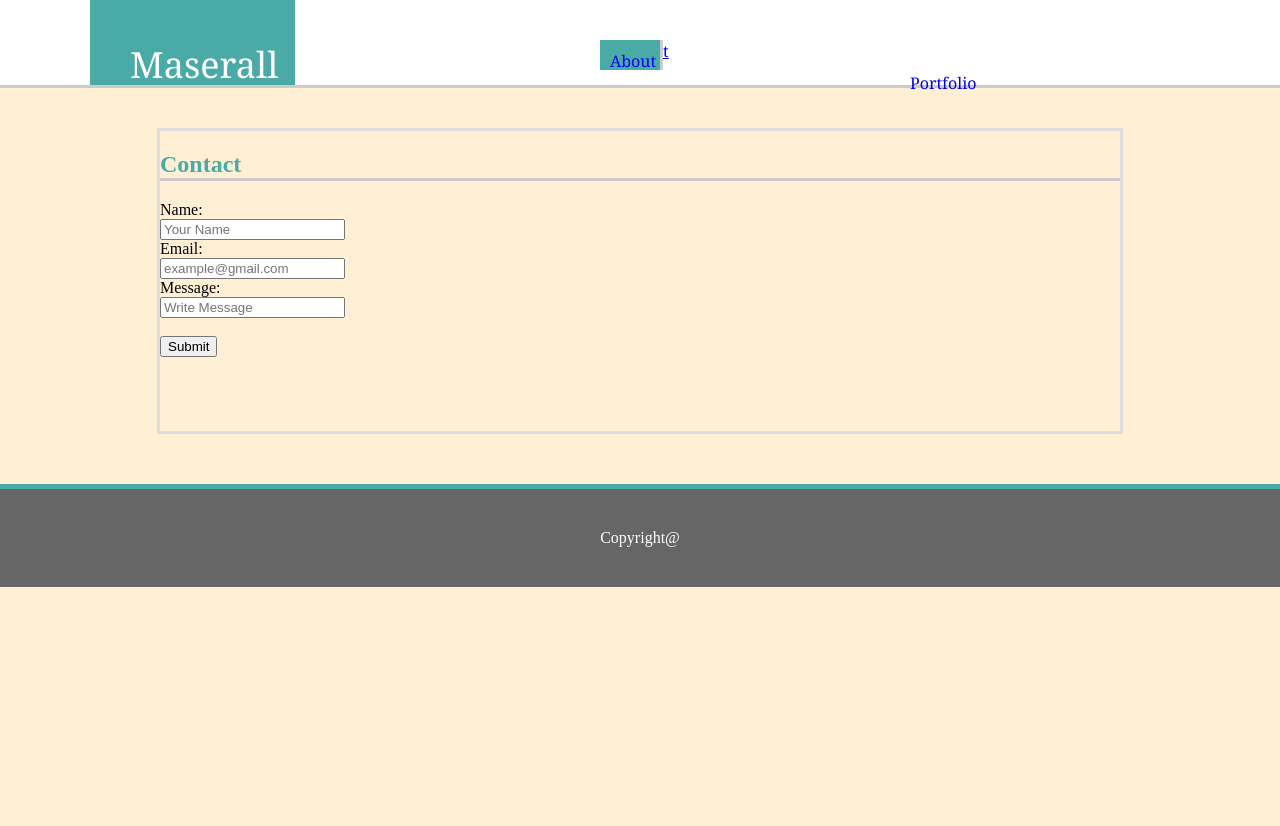
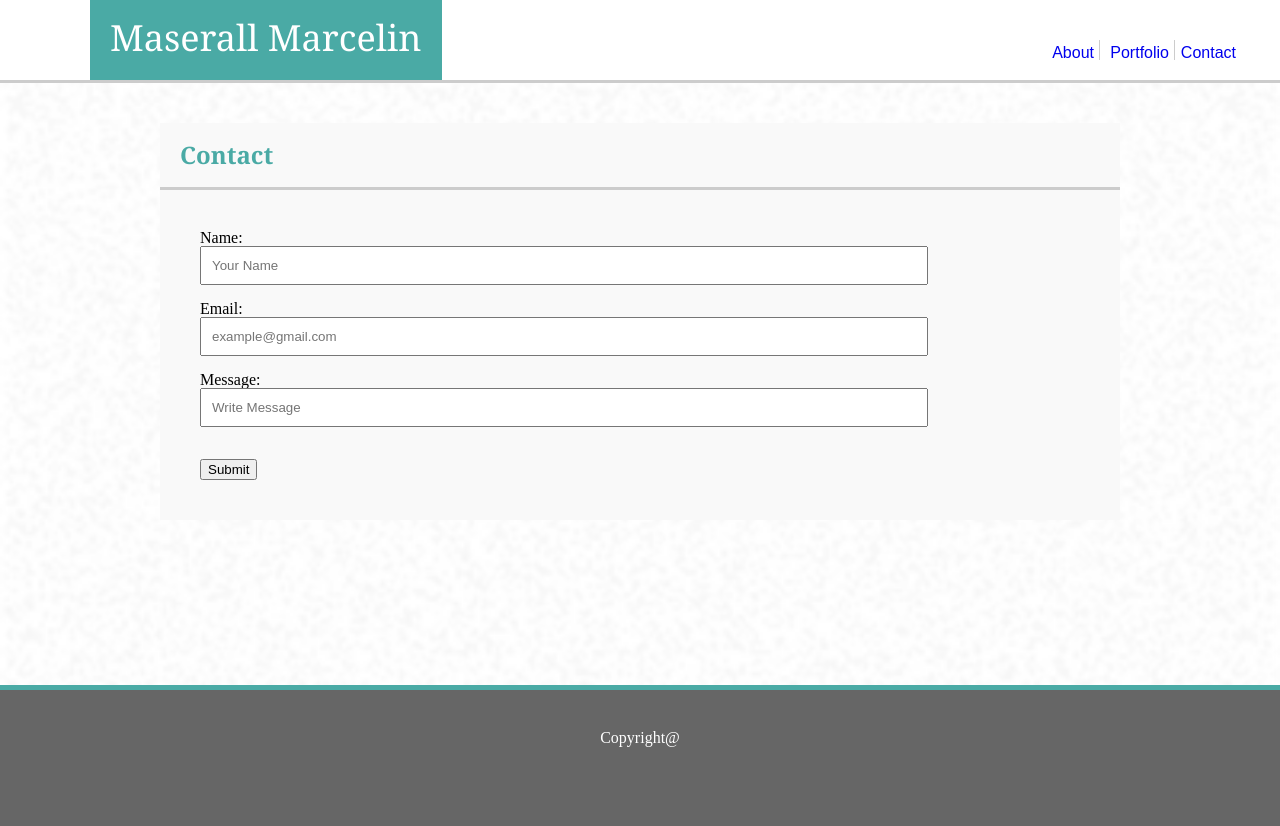
Before and after one commit to Maserallm/Basic-Portfolio, a plain HTML site: page contact.html in a window 1280 px wide. Before the commit the page ends 800 px from the top, so only its background shows below. Drawn offline with Linux system fonts and the light colour scheme.

Commit message:
website update

```diff
--- a/assets/css/reset.css
+++ b/assets/css/reset.css
@@ -0,0 +1,147 @@
+/* http://meyerweb.com/eric/tools/css/reset/
+   v2.0 | 20110126
+   License: none (public domain)
+*/
+
+html,
+body,
+div,
+span,
+applet,
+object,
+iframe,
+h1,
+h2,
+h3,
+h4,
+h5,
+h6,
+p,
+blockquote,
+pre,
+a,
+abbr,
+acronym,
+address,
+big,
+cite,
+code,
+del,
+dfn,
+em,
+img,
+ins,
+kbd,
+q,
+s,
+samp,
+small,
+strike,
+strong,
+sub,
+sup,
+tt,
+var,
+b,
+u,
+i,
+center,
+dl,
+dt,
+dd,
+ol,
+ul,
+li,
+fieldset,
+form,
+label,
+legend,
+table,
+caption,
+tbody,
+tfoot,
+thead,
+tr,
+th,
+td,
+article,
+aside,
+canvas,
+details,
+embed,
+figure,
+figcaption,
+footer,
+header,
+hgroup,
+menu,
+nav,
+output,
+ruby,
+section,
+summary,
+time,
+mark,
+audio,
+video {
+
+  /* Box-model */
+  padding: 0;
+
+  /* Positioning */
+  margin: 0;
+  font: inherit;
+
+  /* Typography */
+  font-size: 100%;
+  vertical-align: baseline;
+
+  /* Visual */
+  border: 0;
+}
+
+/* HTML5 display-role reset for older browsers */
+article,
+aside,
+details,
+figcaption,
+figure,
+footer,
+header,
+hgroup,
+menu,
+nav,
+section {
+  display: block;
+}
+
+body {
+  line-height: 1;
+}
+
+ol,
+ul {
+  list-style: none;
+}
+
+blockquote,
+q {
+  quotes: none;
+}
+
+blockquote:before,
+blockquote:after,
+q:before,
+q:after {
+
+  /* Misc */
+  content: "";
+  content: none;
+}
+
+table {
+  border-spacing: 0;
+
+  /* Visual */
+  border-collapse: collapse;
+}
--- a/assets/css/style.css
+++ b/assets/css/style.css
@@ -1,11 +1,15 @@
 body {
     margin: 0 auto;
-    background: papayawhip;
+    padding: 0;
+    background-image: url(../images/so-white.png);
+    background-size: cover;
+    background-position: center;
+}
 
-}
 
 .menu {
     position: relative;
+    box-sizing: border-box;
     background: #ffffff;
     border-bottom: solid #cccccc;
     margin-bottom: 40px;
@@ -16,89 +20,53 @@ body {
     text-align: center;
 }
 
+#about-relative,
+#contact-relative,
+#portfolio-relative {
+    font-family: 'Arial', 'Helvetica Neue', Helvetica, sans-serif;
+}
+
+a:visited {
+    color: currentColor;
+}
+
+a:hover {
+    color: black;
+}
+
 #mynameRelative {
     color: #ffffff;
     background: #4aaaa5;
     position: absolute;
-    contain: content;
-    overflow-inline: visible;
-    text-align: center;
+    inline-size: auto;
     top: 0px;
-    left: 70px;
-    padding: 40px;
-    width: 125px;
-    float: left;
-    margin-left: 20px;
-    height: 5px;
+    left: 90px;
+    padding: 20px;
+    height: 40px;
     font-size: 36px;
 }
 
 #about-relative {
     position: absolute;
-    background: #4aaaa5;
-    right: 0px;
-    left: 600px;
-    padding: 10px;
-    border-right: solid #cccccc;
-    width: 40px;
+    /* background: #4aaaa5; */
+    right: 180px;
+    padding: 5px;
+    border-right: 1px solid #cccccc;
     height: 10px;
 
 }
 
-#contact-relative{
+#contact-relative {
     position: absolute;
-    contain: content;
-    right: 0px;
-    left: 740px;
-    padding: 10px;
+    right: 39px;
+    padding: 5px;
+    height: 10px;
 }
 
-#portfolio-relative{
+#portfolio-relative {
     position: absolute;
-    contain: content;
-    overflow: scroll
-    right: 0px;
-    left: 900px;
-    padding: 10px;
+    padding: 5px;
+    right: 105px;
+    border-right: 1px solid #cccccc;
+    height: 10px;
 }
-
-.wrapper {
-    border: solid #dddddd;
-    contain: content;
-    width: 960px;
-    height: 300px;
-    margin: 0 auto;
-}
-
-h2 {
-    color: #4aaaa5;
-    border-bottom: solid #cccccc;
-}
-
-#bio-image {
-    float: left;
-    padding: 20px;
-    margin: 0 auto;
-    width: 300px;
-    height: 200px;
-}
-
-.content {
-
-
-}
-
-p {
-    font-family: 'Arial', 'Helvetica Neue', Helvetica, sans-serif;
-}
-
-footer {
-    background: #666666;
-    color: #ffffff;
-    margin-top: 50px;
-    position: sticky;
-    padding: 40px;
-    margin-bottom: 0px;
-    border-top: 5px solid #4aaaa5;
-    text-align: center;
-}
--- /dev/null
+++ b/assets/css/style2.css
@@ -0,0 +1,87 @@
+p {
+    font-family: 'Arial', 'Helvetica Neue', Helvetica, sans-serif;
+    margin-top: 30px;
+}
+
+footer {
+    background: #666666;
+    color: #ffffff;
+    margin-top: 165px;
+    position: sticky;
+    padding: 40px;
+    margin-bottom: 0px;
+    border-top: 5px solid #4aaaa5;
+    text-align: center;
+    border-bottom: 40px solid #666666;
+}
+
+.wrapper {
+    /* border: solid #dddddd; */
+    background: #f9f9f9f9;
+    contain: content;
+    width: 960px;
+    height: 300px;
+    margin: 0 auto;
+    /* overflow: scroll; */
+}
+
+.contact-wrapper {
+    height: 80%;
+    background: #f9f9f9f9;
+    /* contain: content; */
+    width: 960px;
+    margin: 0 auto;
+}
+
+.portfolio-wrapper {
+    /* border: solid #dddddd; */
+    background: #f9f9f9f9;
+    contain: content;
+    width: 960px;
+    height: 600px;
+    margin: 0 auto;
+}
+
+
+.content h2 {
+    color: #4aaaa5;
+    padding: 20px;
+    border-bottom: solid #cccccc;
+    font-weight: bold;
+    font-family: 'Georgia', Times, Times New Roman, serif;
+    font-size: 24px;
+}
+
+#bio-image {
+    float: left;
+    padding: 20px;
+    margin: 0 auto;
+    width: 300px;
+    height: 200px;
+}
+
+.my-form {
+    padding: 40px;
+}
+
+.my-form input[type="text"] {
+    padding: 10px;
+    width: 80%;
+}
+
+/* .form-message { */
+    width: 80%;
+}
+
+
+div.gallery {
+    margin: 20px;
+    border: 1px solid #cccccc;
+    float: left;
+    width: 180px;
+}
+
+div.gallery img {
+    width: 100%;
+    height: auto;
+}
--- a/contact.html
+++ b/contact.html
@@ -4,8 +4,9 @@
 <head>
     <meta charset="utf-8">
     <title>Maserall's Portfolio</title>
+    <link rel="stylesheet" type="text/css" href="assets/css/reset.css">
     <link rel="stylesheet" type="text/css" href="assets/css/style.css">
-    <link rel="stylesheet" type="text/css" href="assets/css/reset.css">
+    <link rel="stylesheet" type="text/css" href="assets/css/style2.css">
 </head>
 
 <body>
@@ -16,12 +17,12 @@
 
             <a href="index.html"><div id="about-relative">About</div></a>
 
-            <a href="contact.html"><div id="contact-relative2">Contact</div></a>
+            <a href="contact.html"><div id="contact-relative">Contact</div></a>
 
             <a href="portfolio.html"><div id="portfolio-relative">Portfolio</div></a>
     </div>
 
-  <div class="wrapper">
+  <div class="contact-wrapper">
 
     <section class="content">
 
@@ -29,15 +30,21 @@
             <h2>Contact</h2>
         </header>
 
-        <form action="/action_page.php">
+        <form class="my-form" action="/action_page.php">
             Name:<br>
-            <input name="name" type="text" placeholder="Your Name" class="form-name"><br>
+            <div class="form-group">
+            <input name="name" type="text" placeholder="Your Name" class="form-name">
+            </div><br>
 
+            <div class="form-group">
             Email:<br>
-            <input name="email" type="text" placeholder="example@gmail.com" class="form-email"><br>
+            <input name="email" type="text" placeholder="example@gmail.com" class="form-email">
+            </div><br>
 
+            <div class="form-group">
             Message:<br>
-            <input name="message" type="text" placeholder="Write Message" class="form-message"><br><br>
+            <input name="message" type="text" placeholder="Write Message" class="form-message">
+            </div><br><br>
 
             <input type="submit" value="Submit" class="form-submit">
         </form>
@@ -48,7 +55,7 @@
   </div>
 
   <div>
-        <footer>Copyright@</footer>
+    <footer>Copyright@</footer>
   </div>
 
 </body>
```
Also changed, not shown: index.html (+8 -3 lines), portfolio.html (+16 -7 lines), assets/css/assets/images/so-white.png (deleted).
